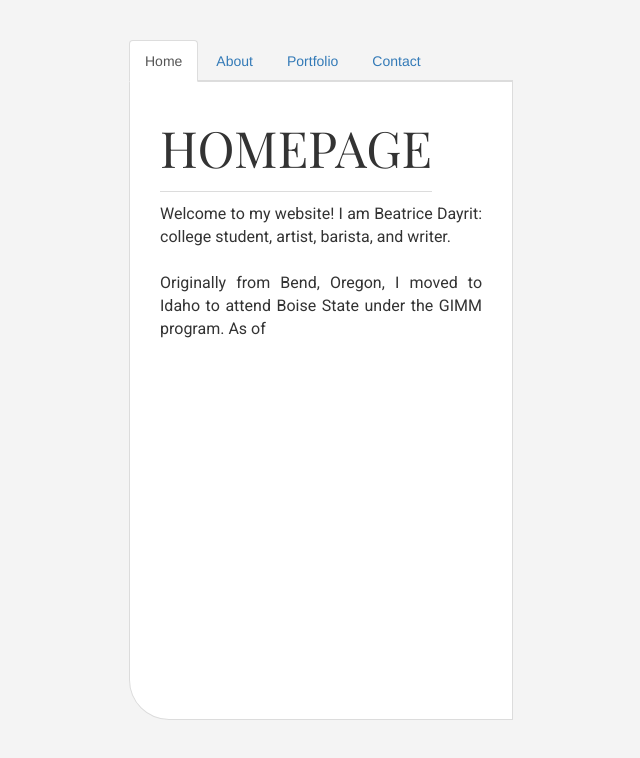
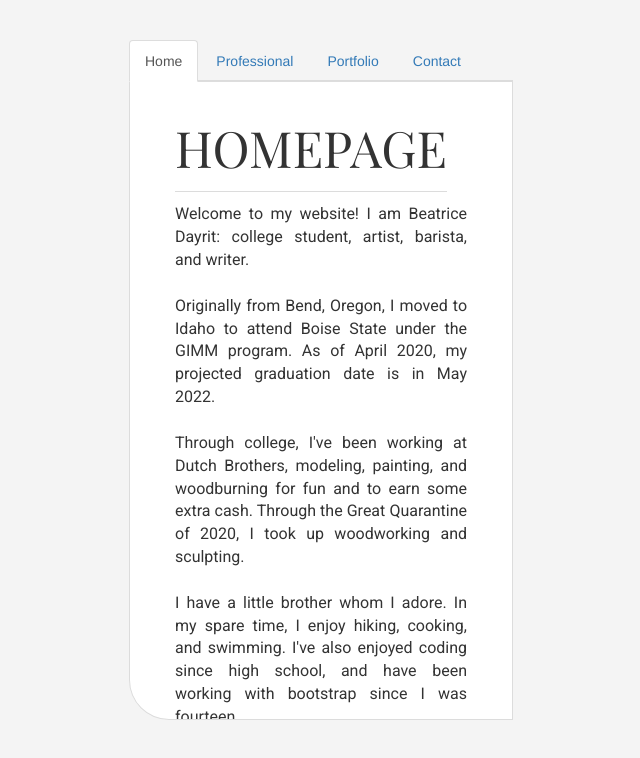
Before and after one commit to tricedayrit/bootstrapsite, a plain HTML site: page index.html in a window 1280 px wide. Shown: the whole page, without its empty margins (319-959 px from the left). Drawn offline with nearby package versions, Linux system fonts and the light colour scheme.

Commit message:
Add files via upload

```diff
--- a/index.html
+++ b/index.html
@@ -17,7 +17,7 @@
 
   <ul class="nav nav-tabs">
     <li class="active"><a data-toggle="tab" href="#home">Home</a></li>
-    <li><a data-toggle="tab" href="#menu1">About</a></li>
+    <li><a data-toggle="tab" href="#menu1">Professional</a></li>
     <li><a data-toggle="tab" href="#menu2">Portfolio</a></li>
     <li><a data-toggle="tab" href="#menu3">Contact</a></li>
   </ul>
@@ -30,7 +30,19 @@
         Welcome to my website! I am Beatrice Dayrit: college student, artist, barista, and writer.
         <br></br>
         Originally from Bend, Oregon, I moved to Idaho to attend Boise State under the GIMM
-        program. As of
+        program. As of April 2020, my projected graduation date is in May 2022.
+        <br></br>
+        Through college, I've been working at Dutch Brothers, modeling, painting, and woodburning
+        for fun and to earn some extra cash. Through the Great Quarantine of 2020, I took up woodworking and
+        sculpting.
+        <br></br>
+        I have a little brother whom I adore. In my spare time, I enjoy hiking, cooking, and swimming.
+        I've also enjoyed coding since high school, and have been working with bootstrap since I was
+        fourteen.
+        <br>
+        If I'm not in the mountains or in a river, I'm usually in front of my computer writing. I'm currently
+        working for fun on a textbook-style guide to Skyrim trivia. I also enjoy writing works of fiction
+        as well as posting to forums about Star Wars and MCU (Marvel Cinematic Universe) discourse.
       </tabcontent>
     </div>
     <div id="menu1" class="tab-pane fade">
--- a/styling.css
+++ b/styling.css
@@ -3,9 +3,42 @@ body {
   text-align:justify;
 }
 
+::-webkit-scrollbar {
+  width: 0px;
+  height: 0px;
+}
+::-webkit-scrollbar-button {
+  width: 0px;
+  height: 0px;
+}
+::-webkit-scrollbar-thumb {
+  background: #e1e1e1;
+  border: 0px none #ffffff;
+  border-radius: 50px;
+}
+::-webkit-scrollbar-thumb:hover {
+  background: #ffffff;
+}
+::-webkit-scrollbar-thumb:active {
+  background: #000000;
+}
+::-webkit-scrollbar-track {
+  background: #666666;
+  border: 0px none #ffffff;
+  border-radius: 50px;
+}
+::-webkit-scrollbar-track:hover {
+  background: #666666;
+}
+::-webkit-scrollbar-track:active {
+  background: #333333;
+}
+::-webkit-scrollbar-corner {
+  background: transparent;
+}
+
 .container {
   background-color:white;
-  padding:30px;
   width:30%;
   height:80%;
   position:absolute;
@@ -17,6 +50,14 @@ body {
   border:1px solid #dcdcdc;
   border-top:2px solid #dcdcdc;
   border-bottom-left-radius: 40px;
+}
+
+.tab-content {
+  padding:30px;
+  width:100%;
+  height:100%;
+  overflow-x:hidden;
+  overflow-y:scroll;
 }
 
 .nav {
@@ -32,6 +73,10 @@ tabtitle {
   margin-bottom:5px;
   border-bottom:1px solid #dcdcdc;
   text-align:center;
+  position:relative;
+  margin:auto;
+  left:0px;
+  right:0px;
   text-transform:uppercase;
 }
 tabcontent {
```
